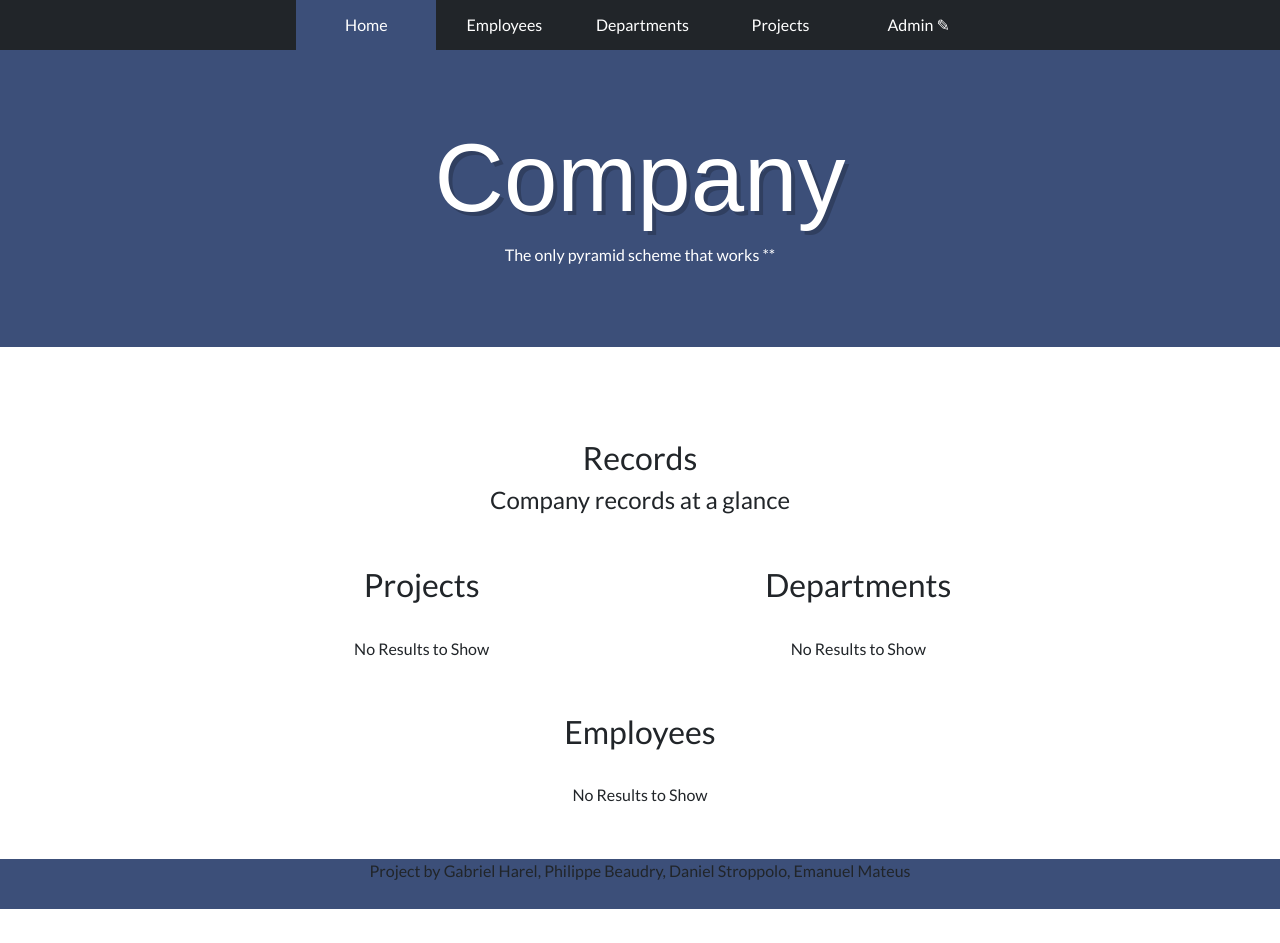
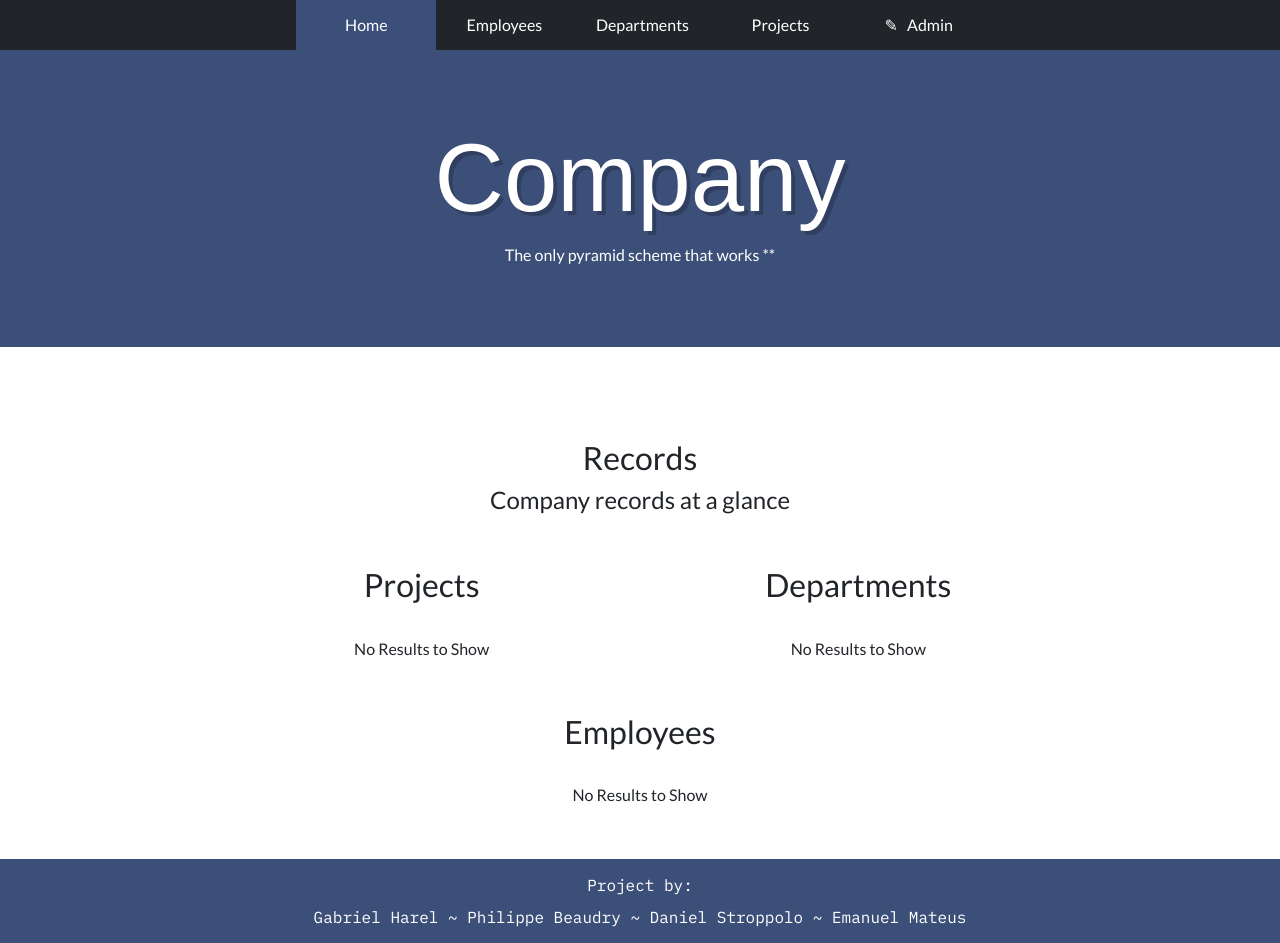
Before and after one commit to g-harel/company, a PHP site: page /index.php in a window 1280 px wide. Before the commit the page ends 909 px from the top, so only its background shows below. Run offline with PHP 8.4, Linux system fonts and the light colour scheme; data that the repository does not hold is empty; a stand-in replaces the project's code that opens the database connection; some libraries are stand-ins or nearby versions; some web fonts are replaced.

Commit message:
small header/footer style changes

```diff
--- a/company/views/footer.php
+++ b/company/views/footer.php
@@ -1,12 +1,20 @@
     <style>
         .footer {
             background-color: #3c4f79;
-            height: 50px;
+            color: #fff;
+        }
+
+        .footer p {
+            font-family: 'IBM Plex Mono';
+            line-height: 2em;
+            font-size: 16px;
+            padding: 10px;
+            margin: 0;
         }
     </style>
 
     <div class="footer text-center">
-        <p>Project by Gabriel Harel, Philippe Beaudry, Daniel Stroppolo, Emanuel Mateus</p>
+        <p>Project by:<br>Gabriel Harel ~ Philippe Beaudry ~ Daniel Stroppolo ~ Emanuel Mateus</p>
     </div>
 
 </body>
--- a/company/views/header.php
+++ b/company/views/header.php
@@ -49,7 +49,7 @@
             <a href="employees.php">Employees</a>
             <a href="departments.php">Departments</a>
             <a href="projects.php">Projects</a>
-            <a href="admin.php">Admin &#x270E;</a>
+            <a href="admin.php">&#x270E; &nbsp; Admin</a>
         </div>
     </header>
 
```
Also changed, not shown: 2 other files.
